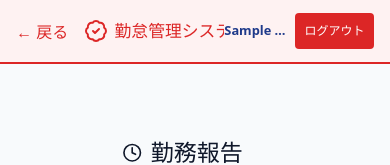
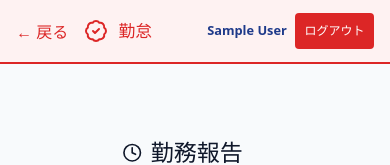
Before and after one commit to TMT-program/attendance-system, a Vue app in the folder frontend/: page /AttendanceReport in a window 390 px wide. Shown: the top 165 px of the page. Built offline with nearby package versions, Linux system fonts and the light colour scheme; no server answers; the database is empty; sample sign-in values are in the browser's storage.

Commit message:
タイトル略式表示追加

```diff
--- a/frontend/src/components/AppHeader.vue
+++ b/frontend/src/components/AppHeader.vue
@@ -8,9 +8,11 @@
       >
         ← 戻る
       </button>
-      <div class="title">
-        <BadgeCheck class="icon" /> 勤怠管理システム
-      </div>
+        <div class="title">
+          <BadgeCheck class="icon" />
+          <span class="title-full">勤怠管理システム</span>
+          <span class="title-short">勤怠</span>
+        </div>
     </div>
     <div class="user-section" v-if="user">
       <span class="username">
@@ -116,12 +118,37 @@ const goBack = () => {
 
   display: flex;
   align-items: center;
+  gap: 0.25rem;
 
-  min-width: 0;              /* ✅ 省略表示に必須 */
-  overflow: hidden;
-  text-overflow: ellipsis;
+  min-width: 0;
   white-space: nowrap;
 }
+
+.title-full {
+  display: inline;
+}
+
+.title-short {
+  display: none;
+}
+
+/* スマホ向け */
+@media (max-width: 480px) {
+  .title {
+    font-size: 1.05rem;
+  }
+
+  /* フルタイトルは非表示 */
+  .title-full {
+    display: none;
+  }
+
+  /* 短縮タイトルを表示 */
+  .title-short {
+    display: inline;
+  }
+}
+
 
 .title .icon {
   width: 1.5rem;
```
